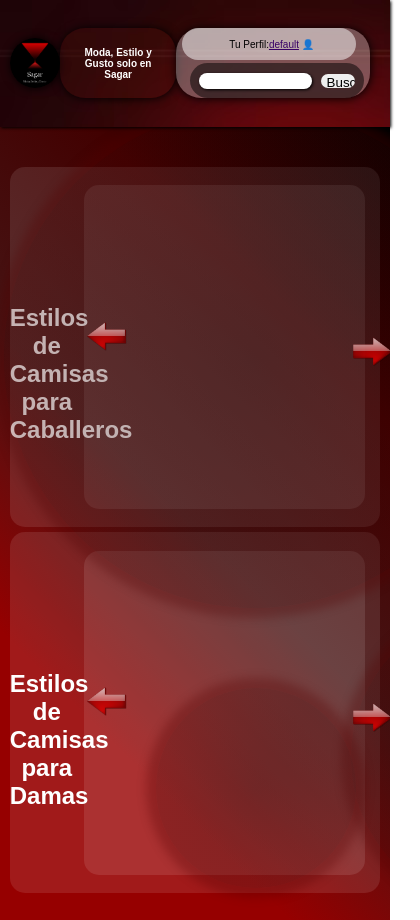
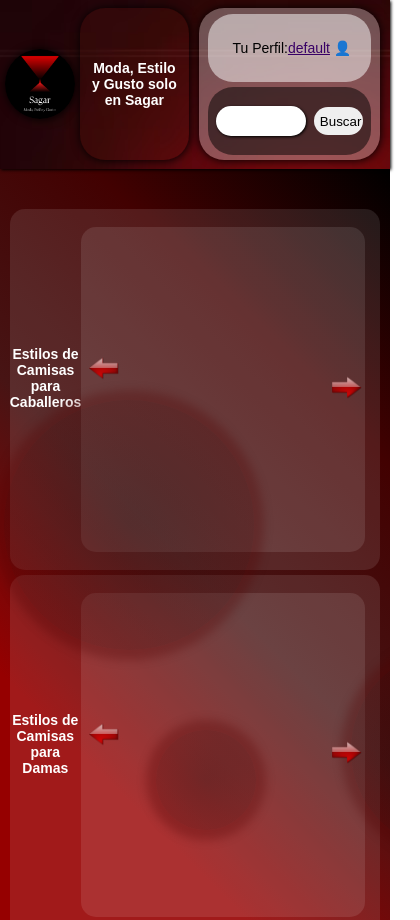
Before and after one commit to apartados-sagar/sign-up, a plain HTML site: page Inicio.html in a window 390 px wide. Shown: the top 920 px of the page, 420 px wide, since content can reach past the window. Drawn offline with Linux system fonts and the light colour scheme.

Commit message:
Prueba completa telefonos

```diff
--- a/static/css/inicio-css/Responsive/I-MAin-General.css
+++ b/static/css/inicio-css/Responsive/I-MAin-General.css
@@ -29,13 +29,16 @@ body{
 .icon-logo{
     width: 100px;
     height: 100px;
-    box-shadow: 0.5px 0.5px 10px  black;
+    display: flex;
+    justify-content: center;
+    align-items: center;
     margin-left: 20px;
     border-radius: 50%;
 }
 .logo{
     width: 100px;
     height: 100px;
+    box-shadow: 0.5px 0.5px 10px  black;
     border-radius: 50%;
 }
 .title-header{
@@ -105,8 +108,7 @@ body{
     border: none;
     border-radius: 15px;
     height: 40%;
-    width: 20%;
-    outline:none;
+    width: 30%;
 }
 .search:hover{
     background-color: rgb(92, 9, 9);
@@ -196,3 +198,32 @@ li:nth-child(2){
 ul li{
     margin-left: -40px;
 }
+
+/*controles de movimiento*/
+.div-controles-rigth, .div-controles-left{
+    width: 40px;
+    height: 40px;
+    display: flex;
+    justify-content: center;
+    align-items: center;
+    border-radius: 50%;
+    position: relative;
+}
+.div-controles-rigth, .div-controles-left{
+    cursor: pointer;
+}
+.div-controles-rigth{
+    left: 86.5%;
+    top: 43%;
+}
+.div-controles-left{
+    left: 1%;
+    top: 25%;
+}
+/*Imganes de flechas*/
+.img-arrow{
+    width: 30px;
+    height: 30px;
+    padding: 5px;
+    opacity: 0.9;
+}
--- a/static/css/inicio-css/Responsive/I-R-Mobile-L-425PX.css
+++ b/static/css/inicio-css/Responsive/I-R-Mobile-L-425PX.css
@@ -1,52 +1,60 @@
 @media (min-width: 376px) and (max-width: 425px) {
     /* toda esta parte sera el encabezado*/
     header{
-        height: 15vh;
+        height: 20vh;
     }
     header :is(.icon-logo){
-        width: 50px;
-        height: 50px;
+        width: 70px;
         margin-left: 10px;
     }
-    :is(.icon-logo) :is(.logo){
-        width: 50px;
-        height: 50px;
+    header :is(.icon-logo), header :is(.title-header), header :is(.nav-header){
+        height: 90%;
+    }
+    header :is(.icon-logo) :is(.logo){
+        width: 70px;
+        height: 70px;
+        margin-right: 10px;
     }
     header :is(.title-header){
         width: 30%;
-        height: 70px;
     }
     .div-profile :is(.label-profile){
-        font-size: 10px;
+        font-size: 14px;
         padding-left: 5px;
     }
     .p-profile-header{
-        font-size: 10px;
+        font-size: 14px;
         text-align: center;
     }
     /*titulo de la pagina*/
-    .title-main-page{
+    .title-header :is(.title-main-page){
         margin: 10px;
         text-align: center;
-        font-size: 10px;
+        font-size: 14px;
     }
     header :is(.nav-header){
         width: 50%;
-        height: 70px;
-        margin-right: 20px;
+        margin-right: 10px;
+        margin-left: 10px;
     }
     header :is(.nav-header){
         flex-direction: column-reverse;
+        justify-content: center;
+        align-items: center;
     }
     /*seccion del enlace del perfil*/
+    .nav-header :is(.S-A), .nav-header :is(.S-buscador){
+        height: 45%;
+    }
     header :is(.S-A){
         width: 90%;
-        height: 45%;
+        margin-right: 0;
     }
     /*seccion de la barra de busqueda*/
     header :is(.S-buscador){
         width: 90%;
-        height: 50%;
+        margin-left: 0;
+        margin-top: 5px;
     }
     /*las dos seccion del buscador*/
     .to-search, .search{
@@ -61,12 +69,6 @@
         font-size: 1.1rem;
     }
     .search{
-        margin-left: 5%;
-        margin-right: 5%;
-        border: none;
-        border-radius: 15px;
-        height: 40%;
-        width: 20%;
         outline:none;
     }
     .search:hover{
@@ -110,29 +112,26 @@
     main{
         width: 100vw;
         height: 95%;
-        margin-top: 15vh;
+        margin-top: 20vh;
         overflow: hidden;
     }
     /* pie de pagina */
-    footer{
-        background: linear-gradient(rgb(92, 9, 9) 0%, rgb(0, 0, 0)100%);
-        width: 100vw;
-        height: 5%;
-        color: white;
-        display: flex;
+    body footer{
         justify-content: center;
+
         align-items: center;
+        flex-direction: row;
     }
-    .div-title-contact, .nav-info-contact{
-        display: flex;
-        justify-content: center;
-        align-items: center;
-        border-radius: 15px;
-        width: 30%;
+    footer :is(.div-title-contact), footer :is(.nav-info-contact){
+        width: 45%;
     }
     .div-title-contact{
         background-color: rgba(92, 92, 92, 0.5);
         height: 50%;
+
+    }
+    .div-title-contact :is(.h1-title){
+        font-size: 18px;
     }
     .nav-info-contact{
         height: 50%;
@@ -143,6 +142,9 @@
         text-decoration: none;
         list-style: none;
         position: relative;
+    }
+    section :is(.section-title-general){
+        font-size: 14px;
     }
     .a-gmail{
         color: white;
@@ -156,5 +158,64 @@
     }
     ul li{
         margin-left: -40px;
+        font-size: 10px;
+    }
+    /*camisas difuminado....................................................*/
+    :is(.div-camisas) .difuminado:nth-of-type(1){
+        width: 200px;
+        height: 200px;
+    }
+    :is(.div-camisas) .difuminado:nth-of-type(2){
+        width: 100px;
+        height: 100px;
+    }
+    :is(.div-camisas) .difuminado:nth-of-type(3){
+        width: 250px;
+        height: 250px;
+    }
+    /*camiPantalones difuminado....................................................*/
+    :is(.div-pantalones) .difuminado:nth-of-type(1){
+        width: 200px;
+        height: 200px;
+    }
+    :is(.div-pantalones) .difuminado:nth-of-type(2){
+        width: 100px;
+        height: 100px;
+    }
+    :is(.div-pantalones) .difuminado:nth-of-type(3){
+        width: 300px;
+        height: 300px;
+    }
+    /*Perfumeria difuminado....................................................*/
+    :is(.div-perfumeria) .difuminado:nth-of-type(1){
+        width: 200px;
+        height: 200px;
+    }
+    :is(.div-perfumeria) .difuminado:nth-of-type(2){
+        width: 100px;
+        height: 100px;
+    }
+    :is(.div-perfumeria) .difuminado:nth-of-type(3){
+        width: 300px;
+        height: 300px;
+    }
+    /*controles de movimiento*/
+    .div-controles-rigth, .div-controles-left{
+        width: 40px;
+        height: 40px;
+    }
+    .div-controles-rigth{
+        left: 95.5%;
+        top: 45%;
+    }
+    .div-controles-left{
+        left: 1%;
+        top: 28%;
+    }
+    /*Imganes de flechas*/
+    .img-arrow{
+        width: 40px;
+        height: 40px;
+        opacity: 0.9;
     }
 }
--- a/static/css/inicio-css/div-camisas.css
+++ b/static/css/inicio-css/div-camisas.css
@@ -75,33 +75,7 @@
     border-radius: 15px;
     margin-right: 15px;
 }
-/*controles de movimiento*/
-.div-controles-rigth, .div-controles-left{
-    width: 40px;
-    height: 40px;
-    display: flex;
-    justify-content: center;
-    align-items: center;
-    border-radius: 50%;
-    position: relative;
-}
-.div-controles-rigth, .div-controles-left:hover{
-    cursor: pointer;
-}
-.div-controles-rigth{
-    left: 95.5%;
-    top: 45%;
-}
-.div-controles-left{
-    left: 1%;
-    top: 28%;
-}
-/*Imganes de flechas*/
-.img-arrow{
-    width: 40px;
-    height: 40px;
-    opacity: 0.9;
-}
+
 /*Titulos generales para todas las secciones*/
 .section-title-general{
     width: 20%;
```
Also changed, not shown: Inicio.html (+1 -0 lines).
